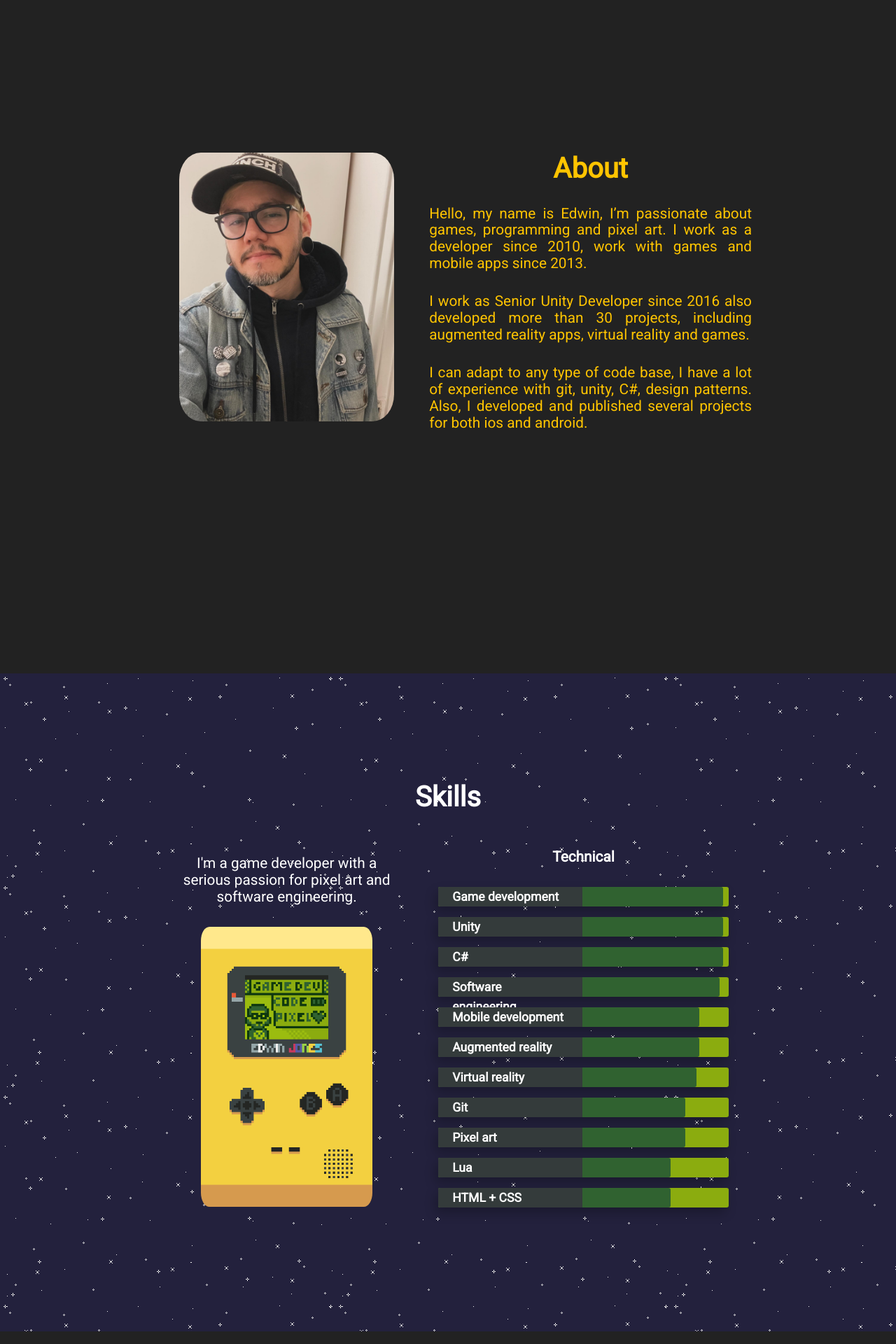
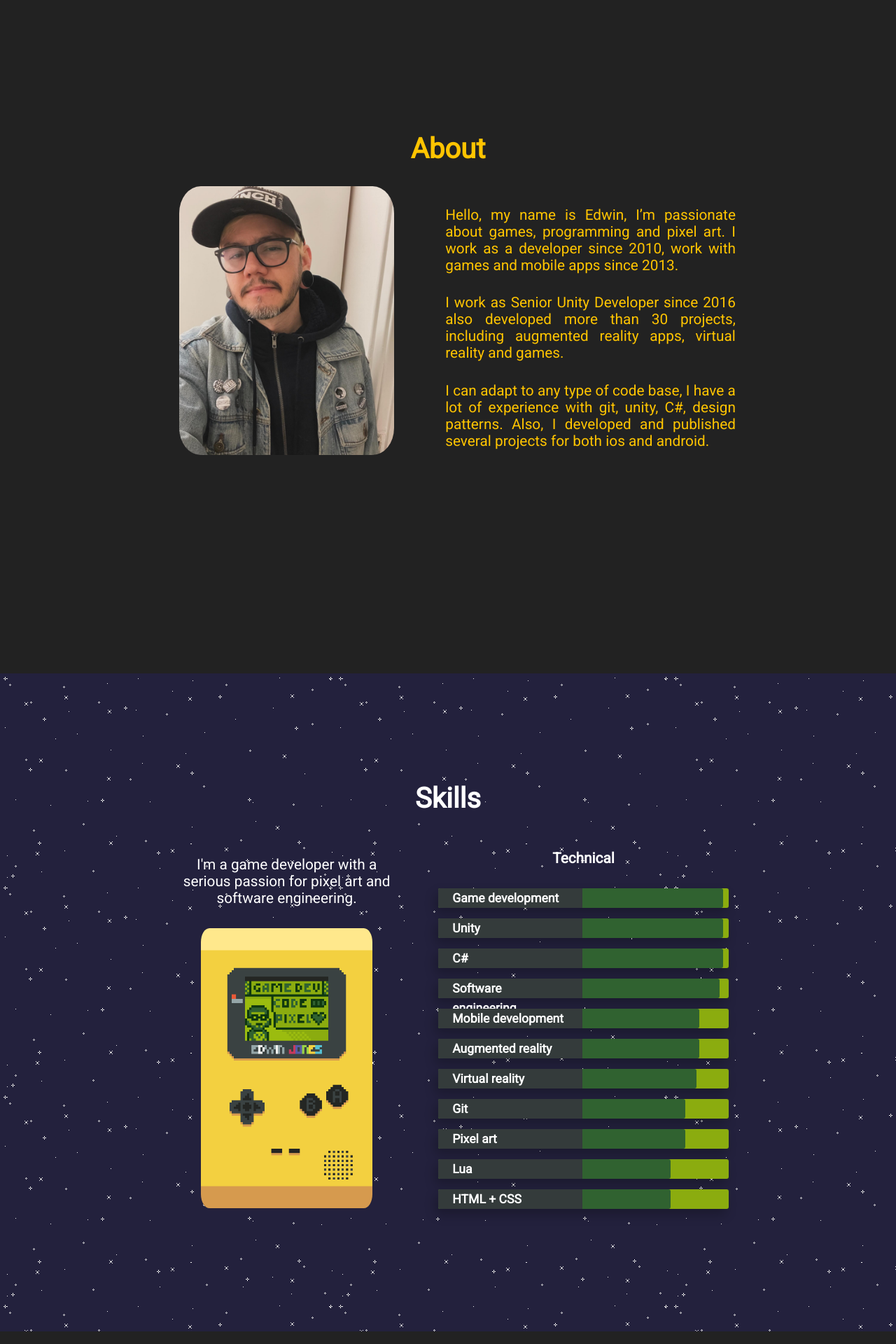
Before and after one commit to edwingamedev/edwingamedev.github.io, a Jekyll site: the page built from index.html, in a window 1280 px wide. Shown: the part 998-2918 px from the top of the page at 70% size. Built offline with Jekyll 4.4.1, drawn with Linux system fonts in a browser that asks for light colours; nearby versions of some CDN libraries.

Commit message:
Fix about section

```diff
--- a/_includes/about.html
+++ b/_includes/about.html
@@ -1,27 +1,30 @@
-<body>
 <div class="section-wrapper">
     <section class="section about" id="about">
+        <div>
+            <div class="section-heading" id="about-text">About</div>
             <div class="about-grid">
+                <div class="self-pic">
                     <div class="profile-pic-div animated">
                         <a href="#about" class="self-link"><img src="{{ site.self_pic }}" class="self-pic" /></a>
                     </div>
-
-                <div id="about-text">
-                    <div class="section-heading">About</div>
+                </div>
+                <div class="center-align technical-skills">
                     <p class="paragraph-text justify-text">
                         Hello, my name is Edwin, I’m passionate about games, programming and pixel art. I work as a
                         developer since 2010, work with games and mobile apps since 2013.
                     </p>
+
                     <p class="paragraph-text justify-text">
                         I work as Senior Unity Developer since 2016 also developed more than 30 projects, including
                         augmented reality apps, virtual reality and games.
                     </p>
+
                     <p class="paragraph-text justify-text">
                         I can adapt to any type of code base, I have a lot of experience with git, unity, C#, design
                         patterns. Also, I developed and published several projects for both ios and android.
                     </p>
                 </div>
             </div>
+        </div>
     </section>
 </div>
-</body>
--- a/_includes/skills.html
+++ b/_includes/skills.html
@@ -9,7 +9,7 @@
                     </p>
 
                     <div class="profile-pic-div animated">
-                        <a class="self-link"><img src="{{ site.card }}" class="card-pic" /></a>
+                        <a class="card-pic"><img src="{{ site.card }}" class="card-pic" /></a>
                     </div>
                 </div>
                 <div class="technical-skills">
--- a/assets/css/main.css
+++ b/assets/css/main.css
@@ -532,6 +532,13 @@ a {
     text-align: center;
   }
 
+  .about-grid {
+    -ms-grid-columns: 100%;
+    grid-template-columns: 100%;
+    -ms-grid-rows: auto auto;
+    grid-template-rows: auto auto;
+  }
+
   .skills-grid {
     -ms-grid-columns: 100%;
     grid-template-columns: 100%;
```
Lines whose indentation alone changed are shown as unchanged.
